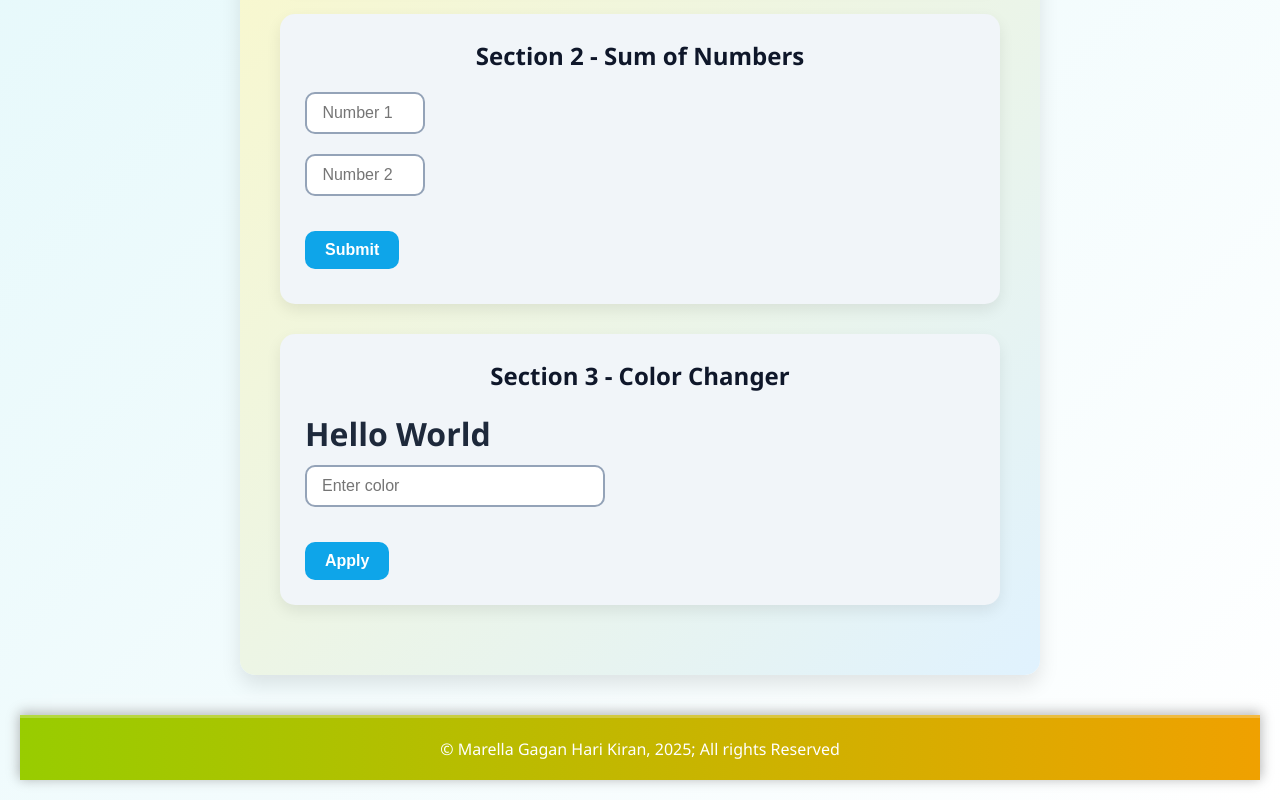
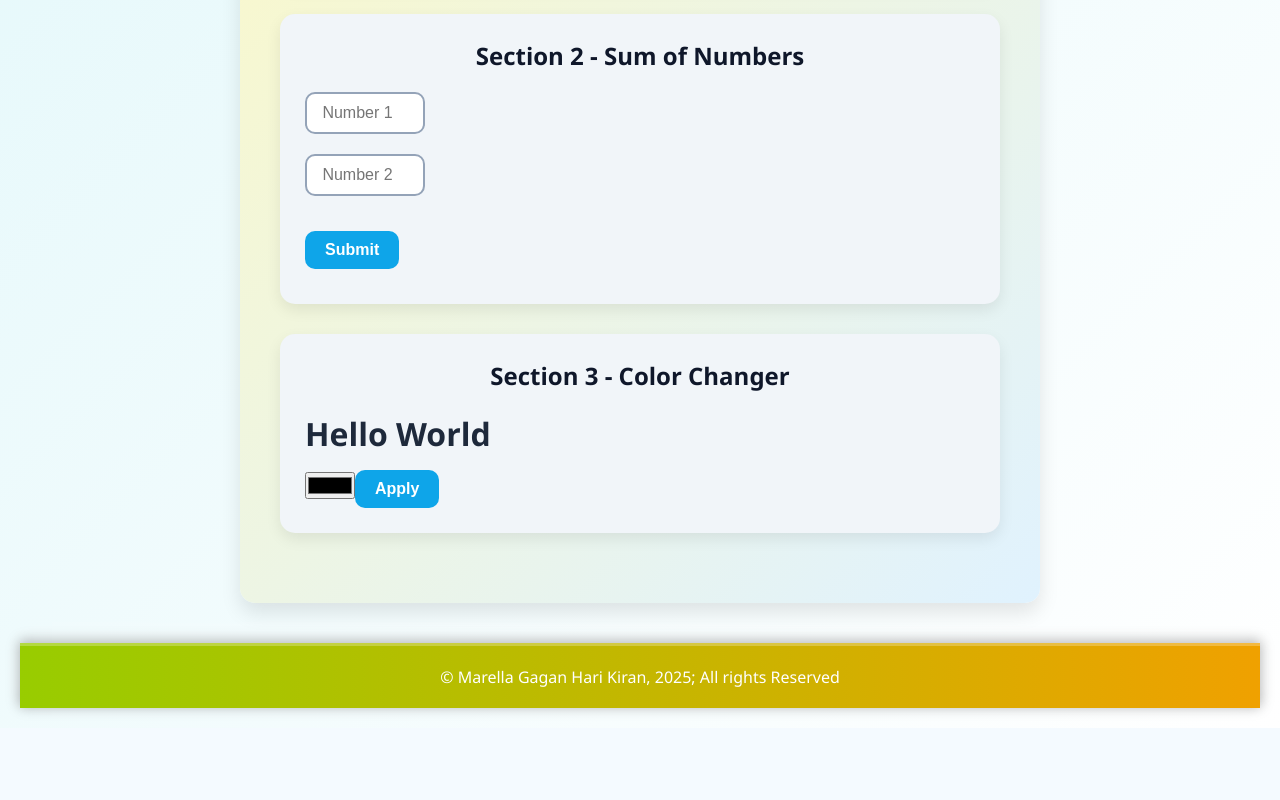
Before and after one commit to Gaganharikiranmarella/react-apps, a React (Vite) app: page /app15 in a window 1280 px wide. Shown: the part 637-1437 px from the top of the page. After the commit the page ends 1365 px from the top, so only its background shows below. Built offline with nearby package versions, Linux system fonts and the light colour scheme.

Commit message:
added more colors to section 3

```diff
--- a/src/components/App15.jsx
+++ b/src/components/App15.jsx
@@ -49,10 +49,13 @@ export default function App15() {
       </section>
 
       {/* Section 3 */}
+      {/* Section 3 */}
       <section className="section">
         <h2>Section 3 - Color Changer</h2>
-        <p ref={helloRef} className="hello-text">Hello World</p>
-        <input type="text" ref={colorRef} placeholder="Enter color" />
+        <p ref={helloRef} className="hello-text">
+          Hello World
+        </p>
+        <input type="color" ref={colorRef} />
         <button onClick={changeColor}>Apply</button>
       </section>
     </div>
```
